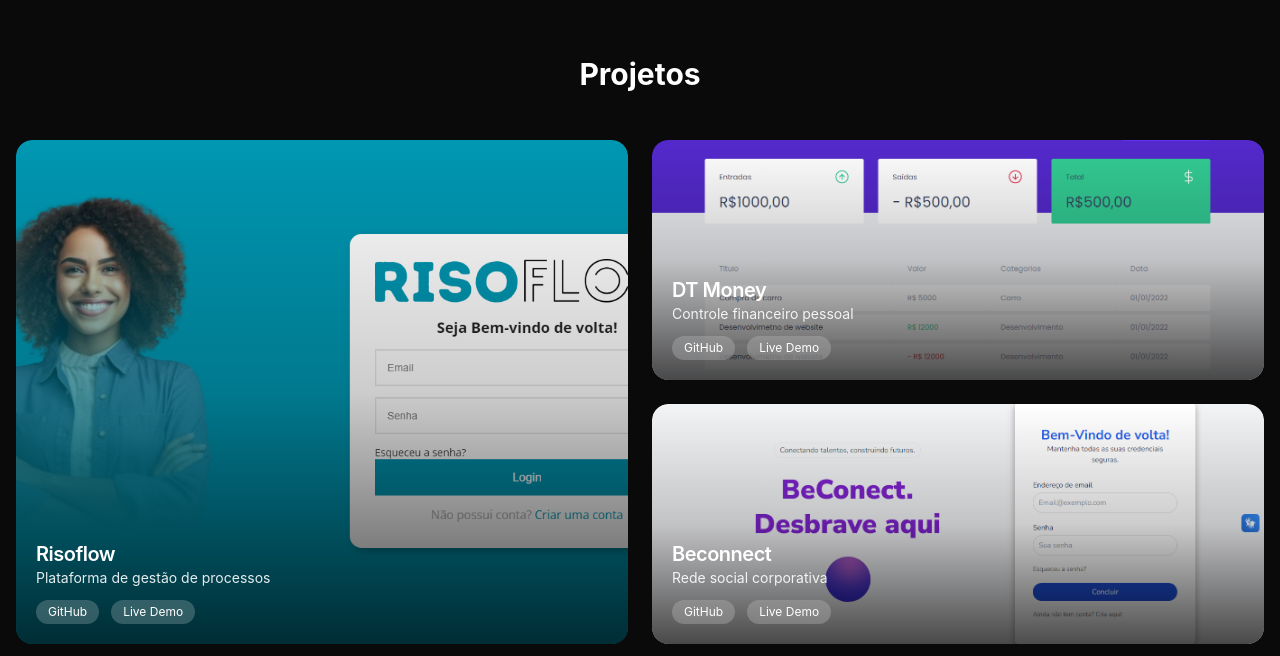
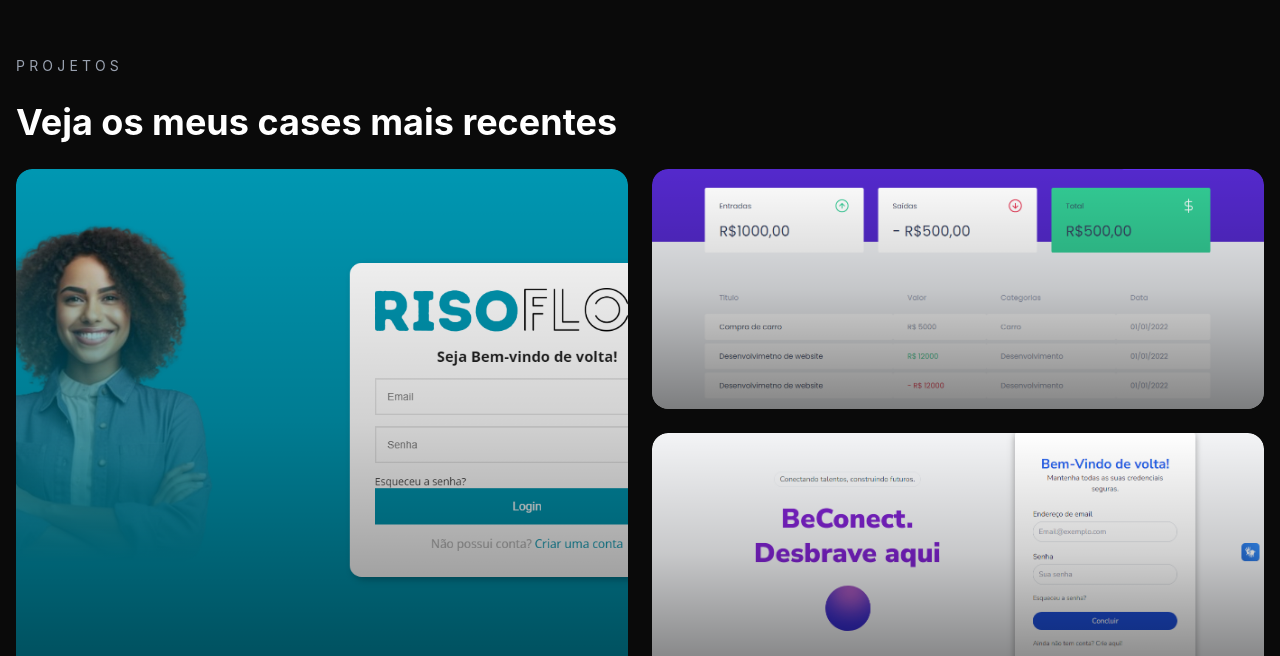
Before and after one commit to KlarcAP/MyPortfolio, a React (Vite) app: page / in a window 1280 px wide. Shown: the part 1624-2280 px from the top of the page. Built offline with nearby package versions, Linux system fonts and the light colour scheme.

Commit message:
fix: section projects

```diff
--- a/src/sections/Projects/index.tsx
+++ b/src/sections/Projects/index.tsx
@@ -58,63 +58,145 @@ const projects: Project[] = [
   },
 ];
 
+// Variants para animação em cascata
+const container = {
+  hidden: {},
+  show: {
+    transition: {
+      staggerChildren: 0.15,
+    },
+  },
+};
+
+const item = {
+  hidden: { opacity: 0, y: 40, scale: 0.95 },
+  show: {
+    opacity: 1,
+    y: 0,
+    scale: 1,
+    transition: {
+      type: "spring",
+      stiffness: 120,
+      damping: 12,
+    },
+  },
+};
+
 function ProjectCard({ project }) {
   return (
     <motion.div
-      whileHover={{ scale: 1.02 }}
-      transition={{ type: "spring", stiffness: 300 }}
+      variants={item}
+      whileHover={{ scale: 1.04, y: -5 }}
+      whileTap={{ scale: 0.98 }}
       className="relative w-full h-full rounded-2xl overflow-hidden group cursor-pointer"
     >
-      <img
+      <motion.img
         src={project.image}
         alt={project.title}
-        className="w-full h-full object-cover transition-transform duration-500 group-hover:scale-110"
+        className="w-full h-full object-cover"
         loading="lazy"
+        whileHover={{ scale: 1.15 }}
+        transition={{ duration: 0.6 }}
       />
 
-      {/* Gradient overlay */}
-      <div className="absolute inset-0 bg-gradient-to-t from-black/70 via-black/20 to-transparent" />
+      {/* Gradient overlay animado */}
+      <motion.div
+        className="absolute inset-0 bg-gradient-to-t from-black/80 via-black/30 to-transparent"
+        initial={{ opacity: 0.6 }}
+        whileHover={{ opacity: 0.9 }}
+        transition={{ duration: 0.3 }}
+      />
 
       {/* Content */}
-      <div className="absolute bottom-0 left-0 right-0 p-5 text-white">
-        <h3 className="text-xl font-semibold tracking-tight">{project.title}</h3>
+      <motion.div
+        initial={{ opacity: 0, y: 20 }}
+        whileHover={{ opacity: 1, y: 0 }}
+        transition={{ duration: 0.3 }}
+        className="absolute bottom-0 left-0 right-0 p-5 text-white"
+      >
+        <h3 className="text-xl font-semibold tracking-tight">
+          {project.title}
+        </h3>
         <p className="text-sm opacity-90">{project.description}</p>
+
+        {/* Techs animadas */}
+        <div className="flex flex-wrap gap-2 mt-2">
+          {project.techs.map((tech, index) => (
+            <motion.span
+              key={index}
+              initial={{ opacity: 0, scale: 0.8 }}
+              whileHover={{ scale: 1.1 }}
+              animate={{ opacity: 1, scale: 1 }}
+              transition={{ delay: index * 0.05 }}
+              className="text-[10px] bg-white/20 px-2 py-1 rounded-full"
+            >
+              {tech}
+            </motion.span>
+          ))}
+        </div>
 
         {/* Links */}
         <div className="flex gap-3 mt-3">
           {project.github !== "#" && (
-            <a
+            <motion.a
               href={project.github}
               target="_blank"
               rel="noopener noreferrer"
-              className="text-xs bg-white/20 backdrop-blur-sm px-3 py-1 rounded-full hover:bg-white/30 transition"
+              whileHover={{ scale: 1.1 }}
+              whileTap={{ scale: 0.95 }}
+              className="text-xs bg-white/20 backdrop-blur-sm px-3 py-1 rounded-full"
             >
               GitHub
-            </a>
+            </motion.a>
           )}
           {project.demo !== "#" && (
-            <a
+            <motion.a
               href={project.demo}
               target="_blank"
               rel="noopener noreferrer"
-              className="text-xs bg-white/20 backdrop-blur-sm px-3 py-1 rounded-full hover:bg-white/30 transition"
+              whileHover={{ scale: 1.1 }}
+              whileTap={{ scale: 0.95 }}
+              className="text-xs bg-white/20 backdrop-blur-sm px-3 py-1 rounded-full"
             >
               Live Demo
-            </a>
+            </motion.a>
           )}
         </div>
-      </div>
+      </motion.div>
     </motion.div>
   );
 }
 
 export function Projects() {
   return (
-    <section className="py-20 px-4 max-w-8xl mx-auto bg-neutral-950">
-      <h1 className="text-center mb-12 text-3xl font-bold text-white">Projetos</h1>
+    <section className="py-20 px-4 max-w-8xl mx-auto bg-neutral-950 text-white space-y-6">
+      <motion.h2
+        initial={{ opacity: 0, y: 20 }}
+        whileInView={{ opacity: 1, y: 0 }}
+        viewport={{ once: true }}
+        transition={{ duration: 0.5 }}
+        className="text-sm tracking-[0.3em] text-gray-400"
+      >
+        PROJETOS
+      </motion.h2>
 
-      {/* Responsive grid – adjust spans to create a balanced layout */}
-      <div className="grid grid-cols-1 md:grid-cols-4 gap-6 auto-rows-[240px]">
+      <motion.h1
+        initial={{ opacity: 0, y: 30 }}
+        whileInView={{ opacity: 1, y: 0 }}
+        viewport={{ once: true }}
+        transition={{ duration: 0.6 }}
+        className="text-3xl md:text-4xl font-bold leading-tight"
+      >
+        Veja os meus cases mais recentes
+      </motion.h1>
+
+      <motion.div
+        variants={container}
+        initial="hidden"
+        whileInView="show"
+        viewport={{ once: true }}
+        className="grid grid-cols-1 md:grid-cols-4 gap-6 auto-rows-[240px]"
+      >
         {projects.map((project) => (
           <div
             key={project.id}
@@ -127,7 +209,7 @@ export function Projects() {
             <ProjectCard project={project} />
           </div>
         ))}
-      </div>
+      </motion.div>
     </section>
   );
 }
```
